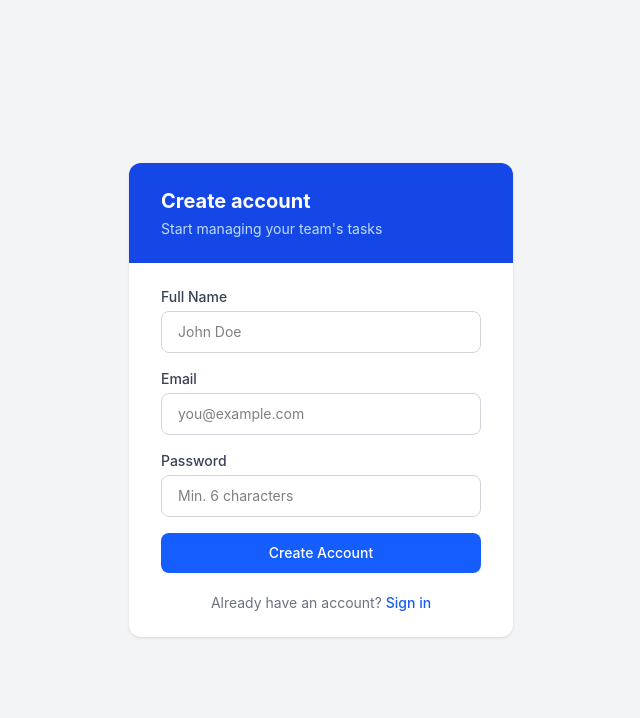
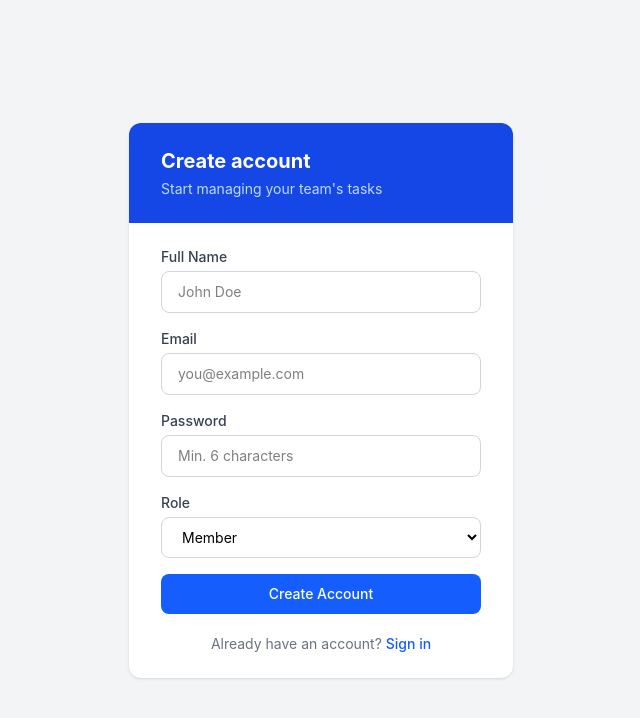
Before and after one commit to Ashwanikumar-cs21/Team-Task-Manager, a React (Vite) app in the folder frontend/: page /signup in a window 1280 px wide. Shown: the top 718 px of the page, without its empty margins (319-959 px from the left). Built offline with nearby package versions, Linux system fonts and the light colour scheme.

Commit message:
Update the frontend

```diff
--- a/frontend/src/pages/Project.jsx
+++ b/frontend/src/pages/Project.jsx
@@ -129,8 +129,10 @@ export default function Project() {
   // Ref holds the task ID being dragged so it's accessible in the drop handler
   const dragTaskId = useRef(null);
 
-  // Current user is admin if they created the project
-  const isAdmin = project && String(project.createdBy?._id) === user?._id;
+  // Current user is admin if they have the admin role in the members array
+  const isAdmin = project?.members?.some(
+    (m) => String(m.user?._id) === user?._id && m.role === "admin"
+  );
 
   // Data fetchers — called on mount and after mutations
   const loadProject  = () => API.get(`/projects/${id}`).then((res) => setProject(res.data));
@@ -206,6 +208,17 @@ export default function Project() {
     }
   };
 
+  // Change a member's role
+  const updateRole = async (userId, role) => {
+    try {
+      const res = await API.put(`/projects/${id}/members/${userId}/role`, { role });
+      setProject(res.data);
+      loadActivity();
+    } catch (err) {
+      setError(err.response?.data?.message || "Failed to update role");
+    }
+  };
+
   // --- Drag-and-drop handlers ---
   const onDragStart = (e, taskId) => {
     dragTaskId.current = taskId;
@@ -239,7 +252,7 @@ export default function Project() {
       {/* Task creation modal */}
       {showModal && (
         <TaskModal
-          members={project.members}
+          members={project.members.map((m) => m.user)}
           onClose={() => setShowModal(false)}
           onSave={createTask}
         />
@@ -346,32 +359,42 @@ export default function Project() {
 
             <ul className="space-y-3 mb-5">
               {project.members.map((m) => (
-                <li key={m._id} className="flex items-center justify-between">
+                <li key={m.user._id} className="flex items-center justify-between">
                   <div className="flex items-center gap-3">
                     {/* Member avatar initial */}
                     <div className="w-9 h-9 rounded-full bg-blue-500 flex items-center justify-center text-white font-bold">
-                      {m.name?.[0]?.toUpperCase()}
+                      {m.user.name?.[0]?.toUpperCase()}
                     </div>
                     <div>
-                      <p className="text-sm font-medium text-gray-800">{m.name}</p>
-                      <p className="text-xs text-gray-400">{m.email}</p>
+                      <p className="text-sm font-medium text-gray-800">{m.user.name}</p>
+                      <p className="text-xs text-gray-400">{m.user.email}</p>
                     </div>
                   </div>
                   <div className="flex items-center gap-2">
-                    {/* Admin badge for project creator */}
-                    {String(m._id) === String(project.createdBy?._id) && (
-                      <span className="text-xs bg-blue-50 text-blue-600 border border-blue-100 px-2 py-0.5 rounded-full font-medium">
-                        Admin
+                    {/* Role badge */}
+                    <span className={`text-xs px-2 py-0.5 rounded-full font-medium border ${
+                      m.role === "admin"
+                        ? "bg-blue-50 text-blue-600 border-blue-100"
+                        : "bg-gray-50 text-gray-500 border-gray-200"
+                    }`}>
+                      {m.role === "admin" ? "Admin" : "Member"}
                     </span>
-                    )}
-                    {/* Remove button — admin only, not for themselves */}
-                    {isAdmin && String(m._id) !== String(project.createdBy?._id) && (
+                    {/* Role toggle + remove — admin only, not for the creator */}
+                    {isAdmin && String(m.user._id) !== String(project.createdBy?._id) && (
+                      <>
                         <button
-                        onClick={() => removeMember(m._id)}
+                          onClick={() => updateRole(m.user._id, m.role === "admin" ? "member" : "admin")}
+                          className="text-xs text-indigo-400 hover:text-indigo-600 border border-indigo-200 hover:border-indigo-400 px-2 py-0.5 rounded transition-colors"
+                        >
+                          Make {m.role === "admin" ? "Member" : "Admin"}
+                        </button>
+                        <button
+                          onClick={() => removeMember(m.user._id)}
                           className="text-xs text-red-400 hover:text-red-600 border border-red-200 hover:border-red-400 px-2 py-0.5 rounded transition-colors"
                         >
                           Remove
                         </button>
+                      </>
                     )}
                   </div>
                 </li>
--- a/frontend/src/pages/ProjectList.jsx
+++ b/frontend/src/pages/ProjectList.jsx
@@ -121,7 +121,8 @@ export default function ProjectList() {
           // Project card grid
           <div className="grid md:grid-cols-2 lg:grid-cols-3 gap-4">
             {projects.map((p, i) => {
-              const isAdmin = String(p.createdBy?._id) === user?._id;
+              const myEntry = p.members?.find((m) => String(m.user?._id) === user?._id);
+              const myRole  = myEntry?.role ?? "member";
               return (
                 <div
                   key={p._id}
@@ -132,14 +133,16 @@ export default function ProjectList() {
                   <div className={`h-1.5 ${CARD_COLORS[i % CARD_COLORS.length]}`} />
 
                   <div className="p-5">
-                    {/* Project name + admin badge */}
+                    {/* Project name + role badge */}
                     <div className="flex items-start justify-between gap-2 mb-2">
                       <h2 className="font-semibold text-gray-800">{p.name}</h2>
-                      {isAdmin && (
-                        <span className="text-xs bg-blue-50 text-blue-600 border border-blue-100 px-2 py-0.5 rounded-full font-medium shrink-0">
-                          Admin
-                        </span>
-                      )}
+                      <span className={`text-xs px-2 py-0.5 rounded-full font-medium shrink-0 border ${
+                        myRole === "admin"
+                          ? "bg-blue-50 text-blue-600 border-blue-100"
+                          : "bg-gray-50 text-gray-500 border-gray-200"
+                      }`}>
+                        {myRole === "admin" ? "Admin" : "Member"}
+                      </span>
                     </div>
 
                     {/* Project description, capped at 2 lines */}
@@ -153,11 +156,11 @@ export default function ProjectList() {
                       <div className="flex -space-x-2">
                         {p.members?.slice(0, 4).map((m) => (
                           <div
-                            key={m._id}
-                            title={m.name}
+                            key={m.user?._id}
+                            title={`${m.user?.name} (${m.role})`}
                             className="w-7 h-7 rounded-full bg-blue-500 border-2 border-white flex items-center justify-center text-white text-xs font-bold"
                           >
-                            {m.name?.[0]?.toUpperCase()}
+                            {m.user?.name?.[0]?.toUpperCase()}
                           </div>
                         ))}
                         {/* Overflow indicator when more than 4 members */}
--- a/frontend/src/pages/Signup.jsx
+++ b/frontend/src/pages/Signup.jsx
@@ -4,7 +4,7 @@ import API from "../services/api";
 
 export default function Signup() {
   // Form state for name, email, and password
-  const [form, setForm] = useState({ name: "", email: "", password: "" });
+  const [form, setForm] = useState({ name: "", email: "", password: "", role: "member" });
   const [error, setError] = useState("");
   const [loading, setLoading] = useState(false);
   const navigate = useNavigate();
@@ -73,6 +73,21 @@ export default function Signup() {
               />
             </div>
 
+            {/* Role selector */}
+            <div>
+              <label className="block text-sm font-medium text-gray-700 mb-1">Role</label>
+              <select
+                className="w-full border border-gray-300 rounded-lg px-4 py-2.5 text-sm focus:outline-none focus:ring-2 focus:ring-blue-500 bg-white"
+                value={form.role}
+                onChange={(e) => setForm({ ...form, role: e.target.value })}
+              >
+                <option value="member">Member</option>
+                <option value="admin">Admin</option>
+              </select>
+            </div>
+
+
+
             {/* Inline error message */}
             {error && (
               <div className="bg-red-50 border border-red-200 text-red-600 text-sm rounded-lg px-4 py-2.5">
```
Lines whose indentation alone changed are shown as unchanged.
